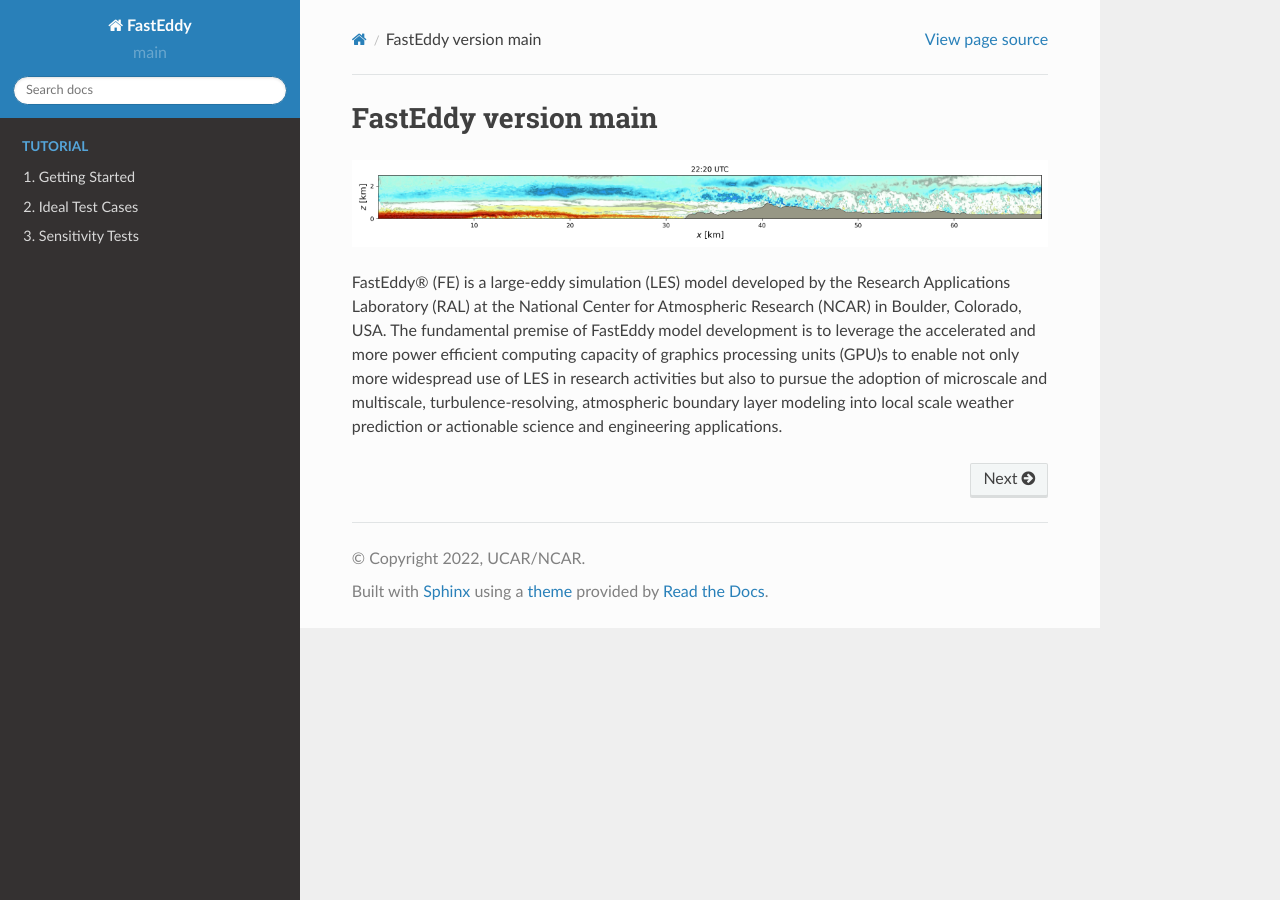
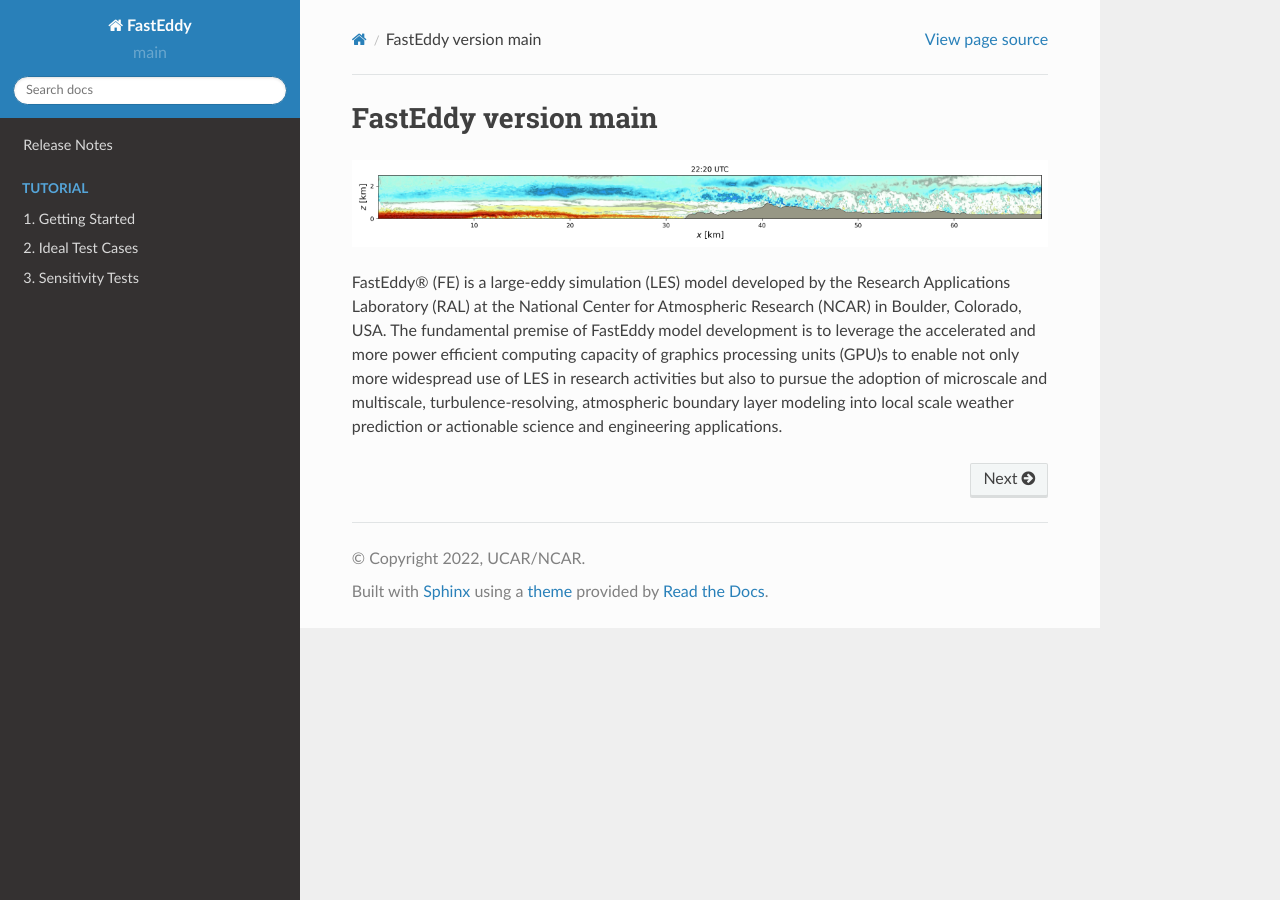
Before and after one commit to NCAR/FastEddy-model, a Sphinx documentation site: the page built from docs/index.rst, in a window 1280 px wide. Built offline with Sphinx 7.4.7 and the Read the Docs theme 2.0.0, drawn with Linux system fonts in a browser that asks for light colours.

Commit message:
Per #9, testing menu addition of release notes

```diff
--- a/docs/index.rst
+++ b/docs/index.rst
@@ -14,6 +14,10 @@ microscale and multiscale, turbulence-resolving, atmospheric boundary layer
 modeling into local scale weather prediction or actionable science and
 engineering applications.
 
+.. toctree::
+   :hidden:
+
+   release_notes.rst
 
 .. toctree::
    :hidden:
--- /dev/null
+++ b/docs/release_notes.rst
@@ -0,0 +1,3 @@
+=============
+Release Notes
+=============
```
Also changed, not shown: 1 other file.
